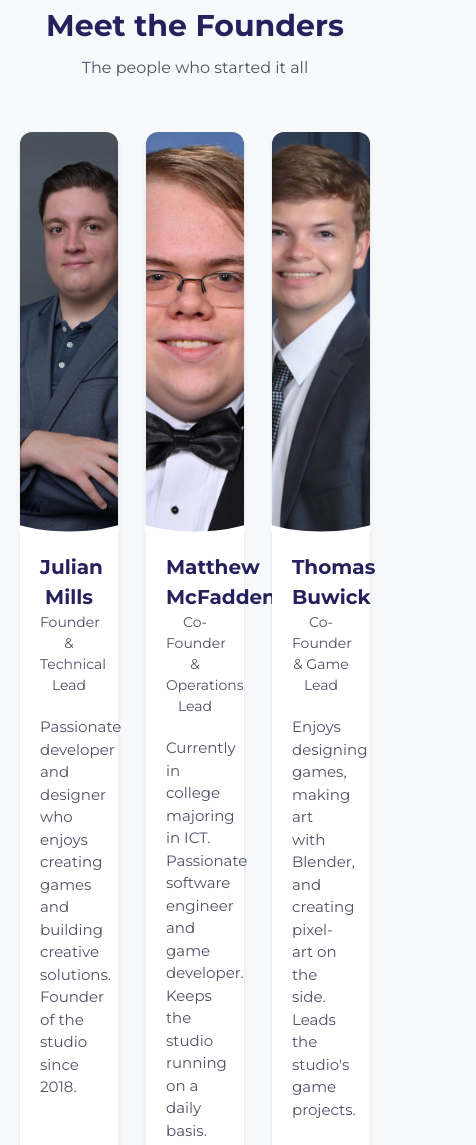
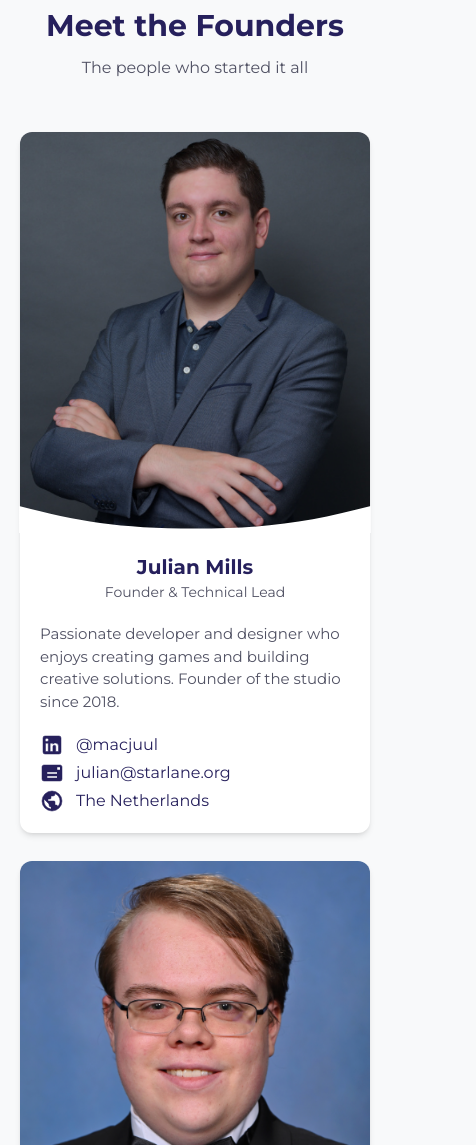
Before and after one commit to StarlaneStudios/website, an Astro site: page /about in a window 390 px wide. Shown: the part 1351-2496 px from the top of the page, 476 px wide, since content can reach past the window. Built offline with nearby package versions, Linux system fonts and the light colour scheme; Astro itself is replaced by a stand-in of ours.

Commit message:
feat: about page mobile support

```diff
--- a/src/pages/about.astro
+++ b/src/pages/about.astro
@@ -84,7 +84,7 @@
 		class="my-13"
 	/>
 
-	<div class="grid grid-cols-3 gap-7">
+	<div class="grid grid-cols-1 sm:grid-cols-2 lg:grid-cols-3 gap-7">
 		<Founder
 			name="Julian Mills"
 			alt="Image of Julian Mills"
```
